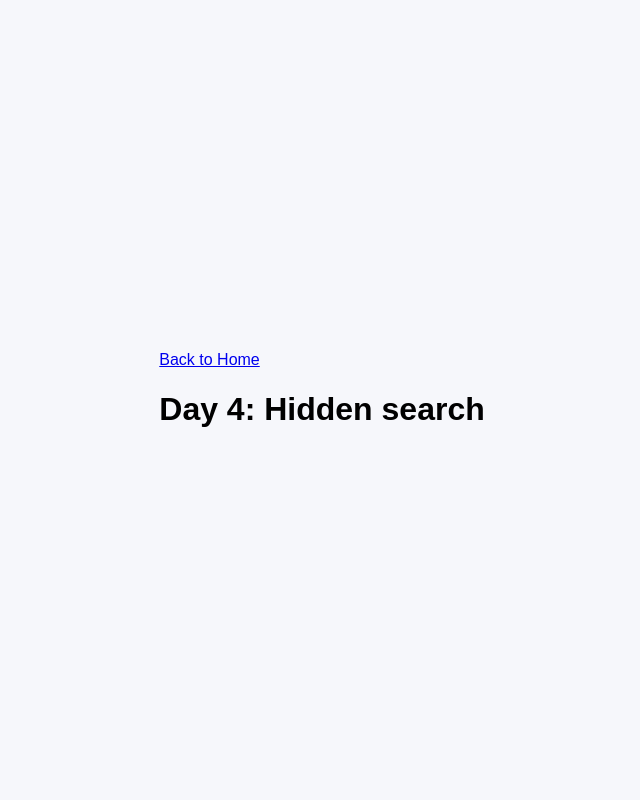
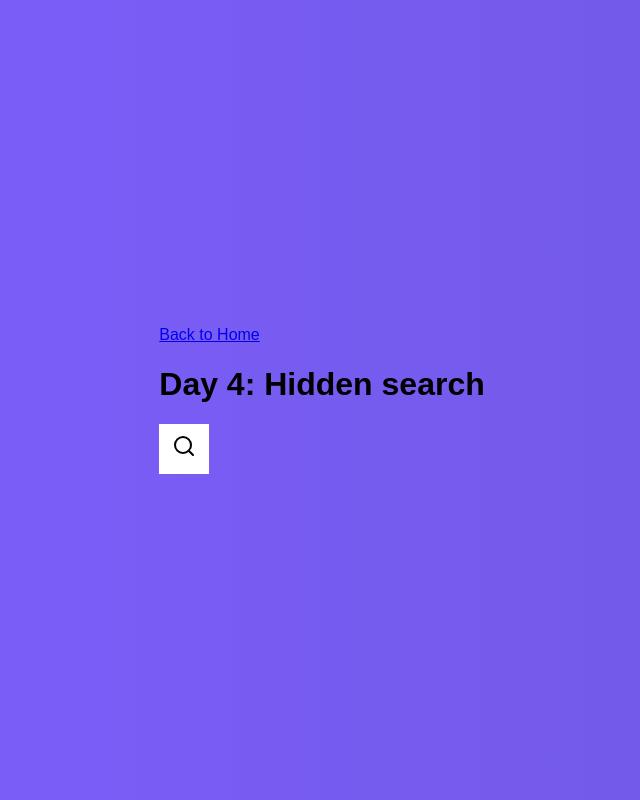
Before and after one commit to dineshKumar777/50project50days-react, a React (Vite) app: page /day4-hidden-search in a window 1280 px wide. Shown: the whole page, without its empty margins (318-958 px from the left). Built offline with nearby package versions, Linux system fonts and the light colour scheme; a web font is replaced by a local one.

Commit message:
day 4 completed

```diff
--- a/package.json
+++ b/package.json
@@ -10,6 +10,7 @@
     "preview": "vite preview"
   },
   "dependencies": {
+    "lucide-react": "^0.403.0",
     "react": "^18.3.1",
     "react-dom": "^18.3.1",
     "react-router-dom": "^6.24.1"
--- a/src/css/day4.module.css
+++ b/src/css/day4.module.css
@@ -0,0 +1,44 @@
+body {
+    background-image: linear-gradient(90deg, #7d5fff, #7158e2);
+}
+
+.search {
+    position: relative;
+    height: 50px;
+}
+
+.search input {
+    background-color: #fff;
+    border: 0;
+    font-size: 18px;
+    padding: 15px;
+    height: 50px;
+    width: 50px;
+    transition: width 0.3s ease;
+}
+
+.btn {
+    background-color: #fff;
+    border: 0;
+    cursor: pointer;
+    font-size: 24px;
+    position: absolute;
+    top: 0;
+    left: 0;
+    height: 50px;
+    width: 50px;
+    transition: transform 0.3s ease;
+}
+
+.btn:focus,
+input:focus {
+    outline:none;
+}
+
+.search.active input {
+    width: 200px;
+}
+
+.search.active .btn {
+    transform: translateX(198px);
+}
--- a/src/routes/day4-hidden-search.tsx
+++ b/src/routes/day4-hidden-search.tsx
@@ -1,10 +1,29 @@
-import "../css/day4.module.css";
+import { useState } from "react";
+import styles from "../css/day4.module.css";
+import { Search } from "lucide-react";
 
 export default function Day4HiddenSearch() {
+  const [search, setSearch] = useState(false);
+
+  const handleclick = () => {
+    setSearch(!search);
+  };
+
   return (
     <div>
       <a href="/">Back to Home</a>
       <h1>Day 4: Hidden search</h1>
+      <div className={`${styles.search} ${search ? styles.active : ""}`}>
+        <input type="text" placeholder="search.." />
+        <button
+          title="search"
+          type="button"
+          className={styles.btn}
+          onClick={handleclick}
+        >
+          <Search />
+        </button>
+      </div>
     </div>
   );
 }
```
Also changed, not shown: 1 other file (tests, documents, lock files or other folders).
